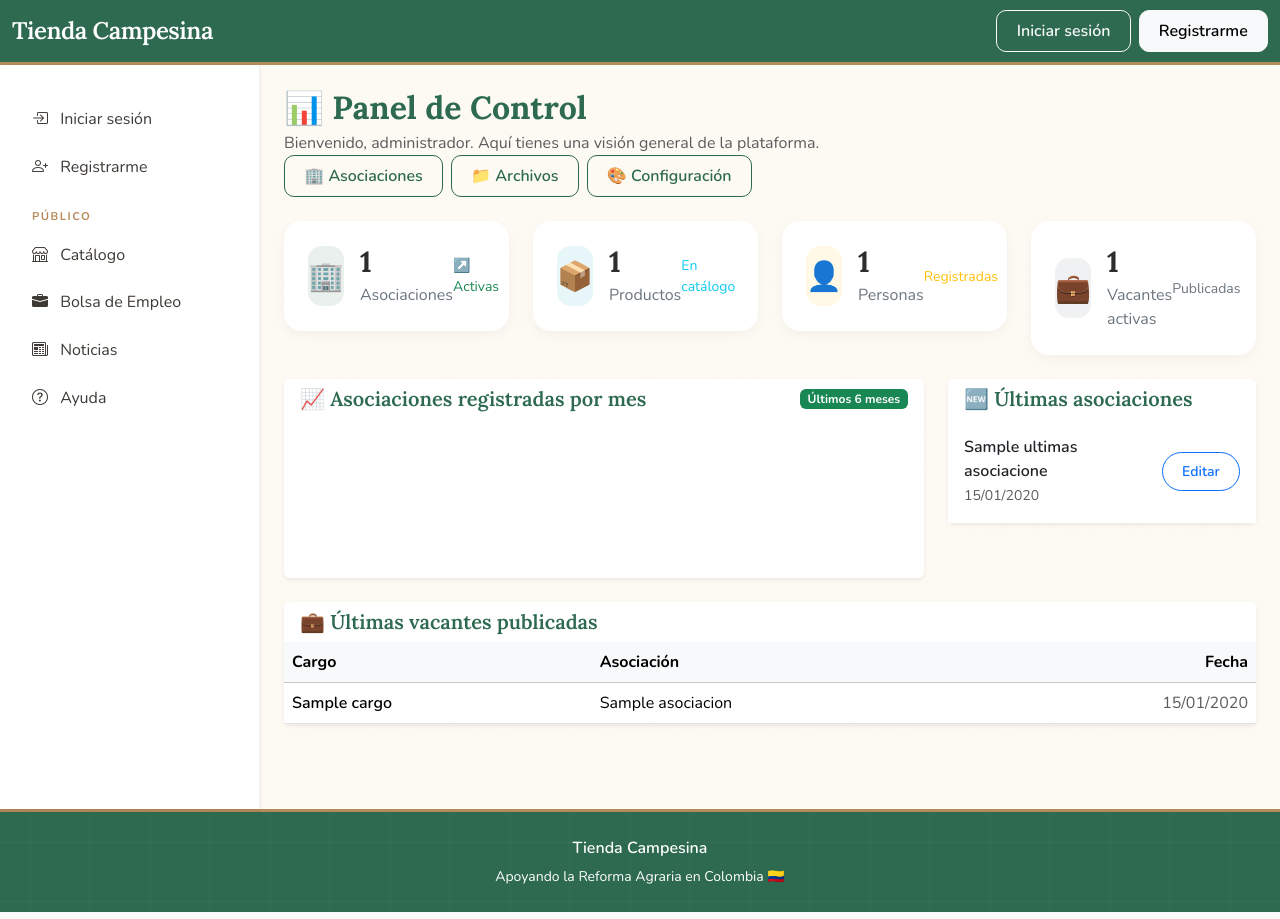
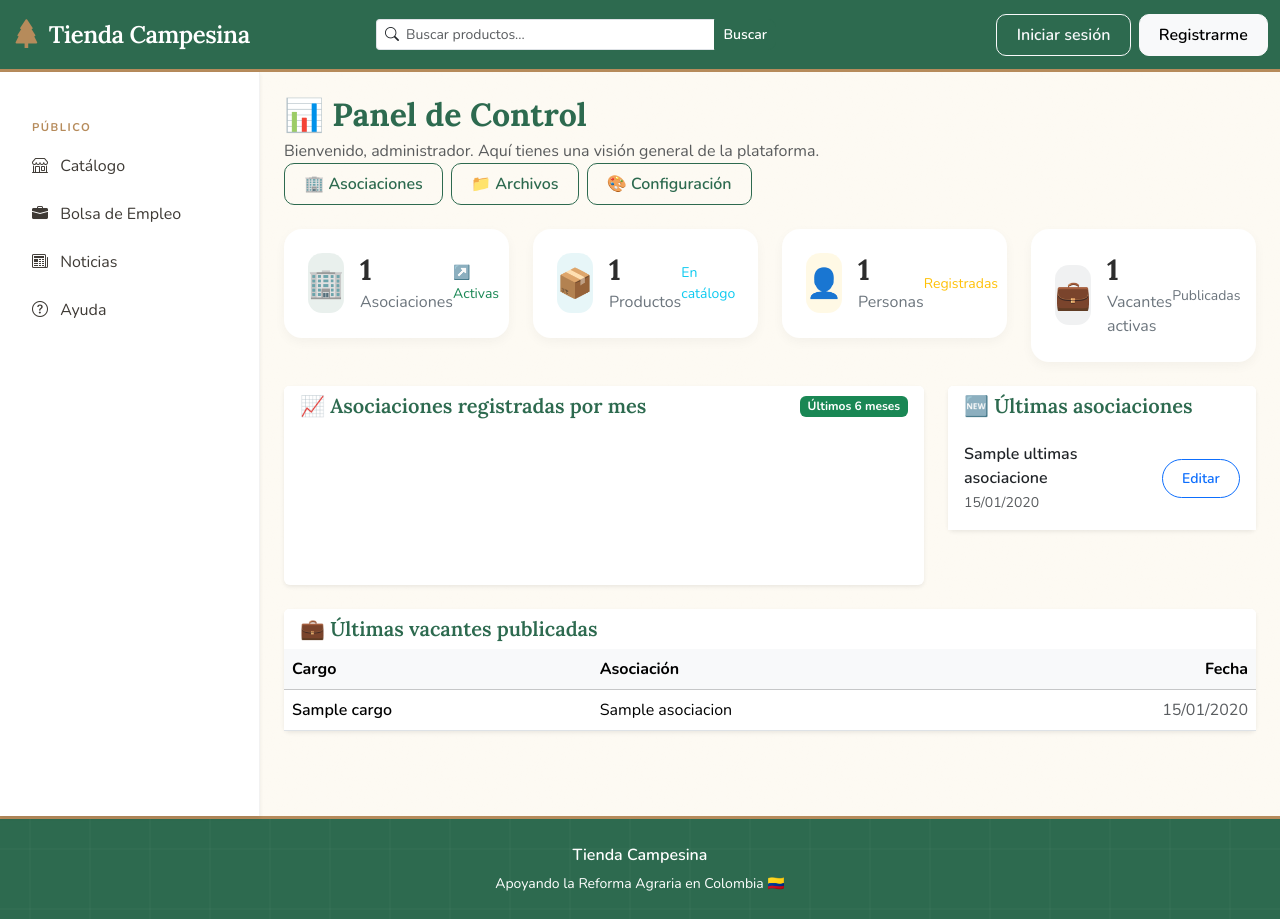
Before and after one commit to iwcorrea/tienda-campesina, a Python web app: template backend/app/templates/admin_dashboard.html in a window 1280 px wide. Run offline with Jinja, Linux system fonts and the light colour scheme; the template is opened without the code that fills it: most values are stand-ins (such as "Sample title", 1, 10 or a date in 2020).

Commit message:
Mejora visial navegacion

```diff
--- a/backend/app/static/style.css
+++ b/backend/app/static/style.css
@@ -1,5 +1,5 @@
 /* ============================================================
-   TIENDA CAMPESINA – HÉROE + BENTO + ORGÁNICO
+   TIENDA CAMPESINA – BENTO + ORGÁNICO + BARRA FUNCIONAL
    ============================================================ */
 
    @import url('https://fonts.googleapis.com/css2?family=Lora:wght@400;600;700&family=Nunito:wght@400;600;700&display=swap');
@@ -32,6 +32,19 @@
        border-radius: 8px;
        background: white;
        padding: 2px;
+   }
+   .brand-icon {
+       font-size: 1.8rem;
+       color: #b68b5b;
+       vertical-align: middle;
+   }
+
+   /* Search bar in topbar */
+   .topbar .input-group-sm .form-control {
+       border-radius: 0 8px 8px 0;
+   }
+   .topbar .input-group-sm .btn {
+       border-radius: 8px;
    }
 
    /* ----- SIDEBAR ----- */
@@ -67,7 +80,7 @@
        display: block;
    }
 
-   /* ----- HÉROE (PÁGINA DE INICIO) ----- */
+   /* ----- HÉROE (página de inicio) ----- */
    .hero-section {
        background: linear-gradient(to bottom, rgba(45,106,79,0.05), transparent);
        border-bottom: 1px solid rgba(0,0,0,0.05);
@@ -110,7 +123,7 @@
        box-shadow: 0 4px 12px rgba(0,0,0,0.04);
    }
 
-   /* ----- TARJETAS ESTADÍSTICAS (Dashboard) ----- */
+   /* ----- TARJETAS ESTADÍSTICAS ----- */
    .stat-card {
        display: flex;
        align-items: center;
--- a/backend/app/templates/base.html
+++ b/backend/app/templates/base.html
@@ -8,7 +8,7 @@
     <meta name="description" content="{% block meta_description %}{{ config.descripcion_meta or 'Plataforma para asociaciones campesinas.' }}{% endblock %}">
     <link rel="canonical" href="{{ request.url.scheme }}://{{ request.url.hostname }}{{ request.url.path }}" />
 
-    <!-- Metadatos Open Graph y Twitter -->
+    <!-- Open Graph / Twitter -->
     <meta property="og:type" content="website">
     <meta property="og:url" content="{{ request.url.scheme }}://{{ request.url.hostname }}{{ request.url.path }}">
     <meta property="og:title" content="{{ self.title() }}">
@@ -23,7 +23,6 @@
     {% if config.google_verification %}
     <meta name="google-site-verification" content="{{ config.google_verification }}" />
     {% endif %}
-
     {% if config.google_analytics_id %}
     <script async src="https://www.googletagmanager.com/gtag/js?id={{ config.google_analytics_id }}"></script>
     <script>
@@ -49,7 +48,7 @@
     <link rel="manifest" href="/static/site.webmanifest">
     <meta name="theme-color" content="{{ config.color_primario or '#2d6a4f' }}">
 
-    <!-- Bootstrap CSS + Bootstrap Icons -->
+    <!-- Bootstrap CSS + Icons -->
     <link href="https://cdn.jsdelivr.net/npm/bootstrap@5.3.2/dist/css/bootstrap.min.css" rel="stylesheet">
     <link href="https://cdn.jsdelivr.net/npm/bootstrap-icons@1.11.3/font/bootstrap-icons.css" rel="stylesheet">
     {% if config.fuente_url %}
@@ -74,19 +73,33 @@
     {% block head %}{% endblock %}
 </head>
 <body>
-    <!-- BARRA SUPERIOR ORGÁNICA -->
-    <nav class="navbar navbar-expand-lg topbar">
+    <!-- ===== BARRA SUPERIOR FUNCIONAL ===== -->
+    <nav class="navbar navbar-expand-lg topbar py-2">
         <div class="container-fluid">
-            <a class="navbar-brand" href="/">
+            <!-- Marca con ícono de hoja -->
+            <a class="navbar-brand d-flex align-items-center" href="/">
                 {% if config.logo_url %}
                 <img src="{{ config.logo_url }}" alt="Logo" class="brand-logo me-2" width="36" height="36">
                 {% elif request.session.get("logo_url") %}
                 <img src="{{ request.session.logo_url }}" alt="Logo" class="brand-logo me-2" width="36" height="36">
                 {% endif %}
+                <i class="bi bi-tree-fill brand-icon me-2"></i>
                 <span class="brand-text">Tienda Campesina</span>
             </a>
-            <!-- Botón hamburguesa solo en móvil -->
+
+            <!-- Buscador compacto (escritorio) -->
+            <form action="/catalogo" method="get" class="d-none d-lg-flex mx-auto" style="max-width: 400px; width: 100%;">
+                <div class="input-group input-group-sm">
+                    <span class="input-group-text bg-white border-end-0"><i class="bi bi-search"></i></span>
+                    <input type="text" name="q" class="form-control border-start-0 ps-0" placeholder="Buscar productos...">
+                    <button class="btn btn-success btn-sm" type="submit">Buscar</button>
+                </div>
+            </form>
+
+            <!-- Botón hamburguesa (móvil) -->
             <button class="btn btn-sm btn-outline-light d-lg-none" type="button" data-bs-toggle="offcanvas" data-bs-target="#sidebar" aria-controls="sidebar">☰</button>
+
+            <!-- Acciones de usuario (escritorio) -->
             <div class="d-none d-lg-flex align-items-center ms-auto">
                 {% if request.session.get("usuario") %}
                 <span class="text-white me-3">👋 {{ request.session.get("nombre_usuario", request.session["usuario"]) }}</span>
@@ -99,6 +112,7 @@
         </div>
     </nav>
 
+    <!-- Modal de registro universal -->
     {% if not request.session.get("usuario") %}
     <div class="modal fade" id="modalRegistro" tabindex="-1">
         <div class="modal-dialog modal-dialog-centered">
@@ -119,12 +133,13 @@
     </div>
     {% endif %}
 
+    <!-- Sidebar: fijo en escritorio, offcanvas en móvil -->
     <div class="d-flex">
-        <!-- SIDEBAR (fijo en PC, offcanvas en móvil) -->
         <nav class="sidebar-custom offcanvas-lg offcanvas-start bg-white shadow-sm" tabindex="-1" id="sidebar">
             <div class="offcanvas-header d-lg-none">
                 <h5 class="offcanvas-title">Menú</h5>
-                <button type="button" class="btn-close" data-bs-dismiss="offcanvas" aria-label="Close" onclick="document.getElementById('sidebar').classList.remove('show'); this.setAttribute('aria-expanded','false');"></button>
+                <button type="button" class="btn-close" data-bs-dismiss="offcanvas" aria-label="Close"
+                        onclick="document.getElementById('sidebar').classList.remove('show'); this.setAttribute('aria-expanded','false');"></button>
             </div>
             <div class="offcanvas-body p-3">
                 <ul class="nav flex-column bento-nav">
@@ -159,8 +174,9 @@
                             <li class="nav-item"><a class="nav-link" href="/perfil-transportista"><i class="bi bi-truck me-2"></i> Perfil</a></li>
                         {% endif %}
                     {% else %}
-                        <li class="nav-item"><a class="nav-link" href="/auth/login"><i class="bi bi-box-arrow-in-right me-2"></i> Iniciar sesión</a></li>
-                        <li class="nav-item"><a class="nav-link" href="#" data-bs-toggle="modal" data-bs-target="#modalRegistro"><i class="bi bi-person-plus me-2"></i> Registrarme</a></li>
+                        <!-- Solo visible en móvil (en escritorio ya están en la barra superior) -->
+                        <li class="nav-item d-lg-none"><a class="nav-link" href="/auth/login"><i class="bi bi-box-arrow-in-right me-2"></i> Iniciar sesión</a></li>
+                        <li class="nav-item d-lg-none"><a class="nav-link" href="#" data-bs-toggle="modal" data-bs-target="#modalRegistro"><i class="bi bi-person-plus me-2"></i> Registrarme</a></li>
                     {% endif %}
 
                     <li class="nav-item"><span class="section-title mt-3">Público</span></li>
@@ -175,13 +191,12 @@
             </div>
         </nav>
 
-        <!-- CONTENIDO PRINCIPAL -->
         <main class="content p-4 flex-grow-1">
             {% block content %}{% endblock %}
         </main>
     </div>
 
-    <!-- FOOTER ORGÁNICO -->
+    <!-- Footer orgánico -->
     <footer class="organic-footer text-center py-4">
         <div class="container">
             <p class="mb-1 fw-semibold">{{ config.footer_texto or 'Tienda Campesina' }}</p>
@@ -191,7 +206,6 @@
 
     <script src="https://cdn.jsdelivr.net/npm/bootstrap@5.3.2/dist/js/bootstrap.bundle.min.js"></script>
     <script>
-        // Cerrar offcanvas correctamente en móvil
         document.querySelector('#sidebar .btn-close').addEventListener('click', function() {
             var offcanvas = bootstrap.Offcanvas.getInstance(document.getElementById('sidebar'));
             if (offcanvas) offcanvas.hide();
```
